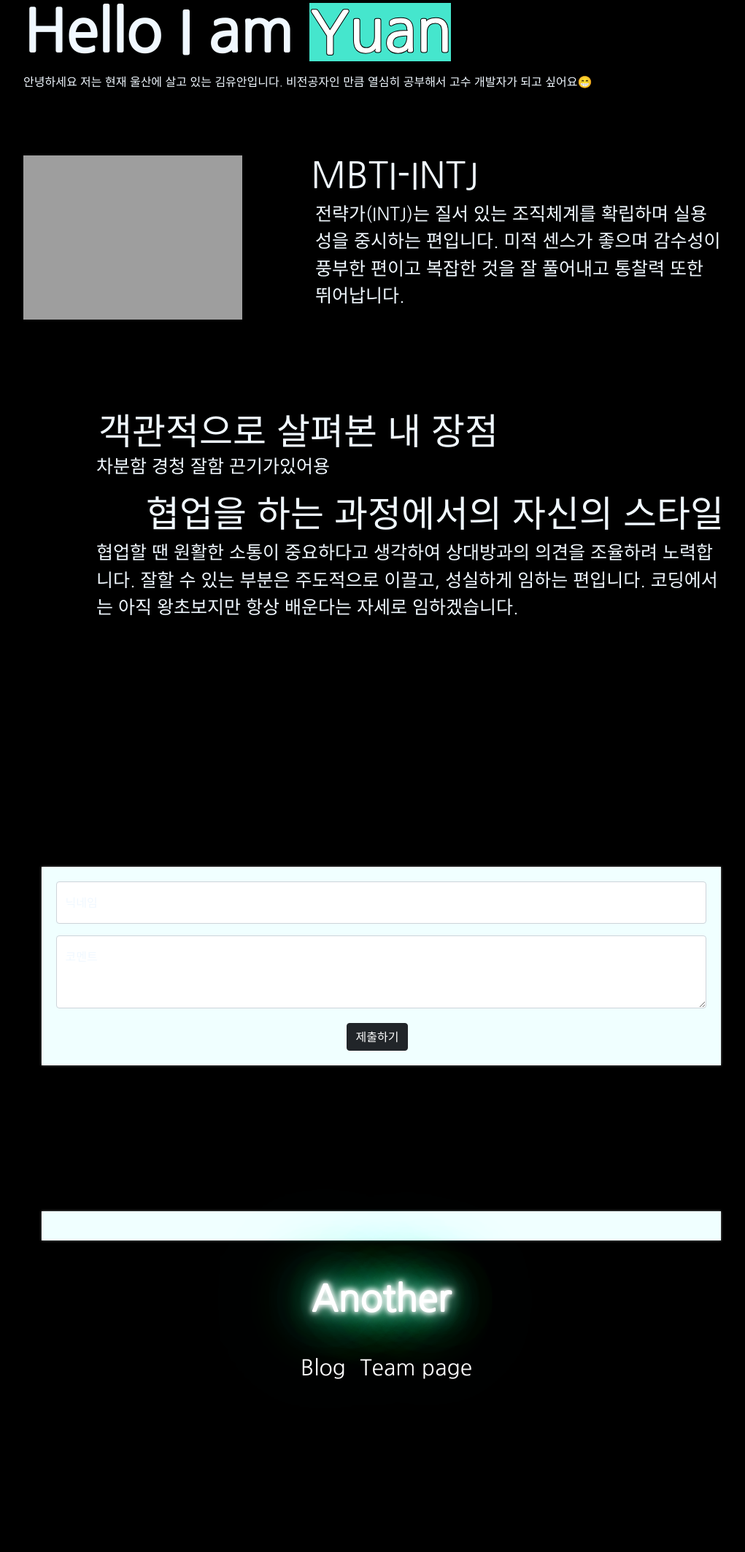
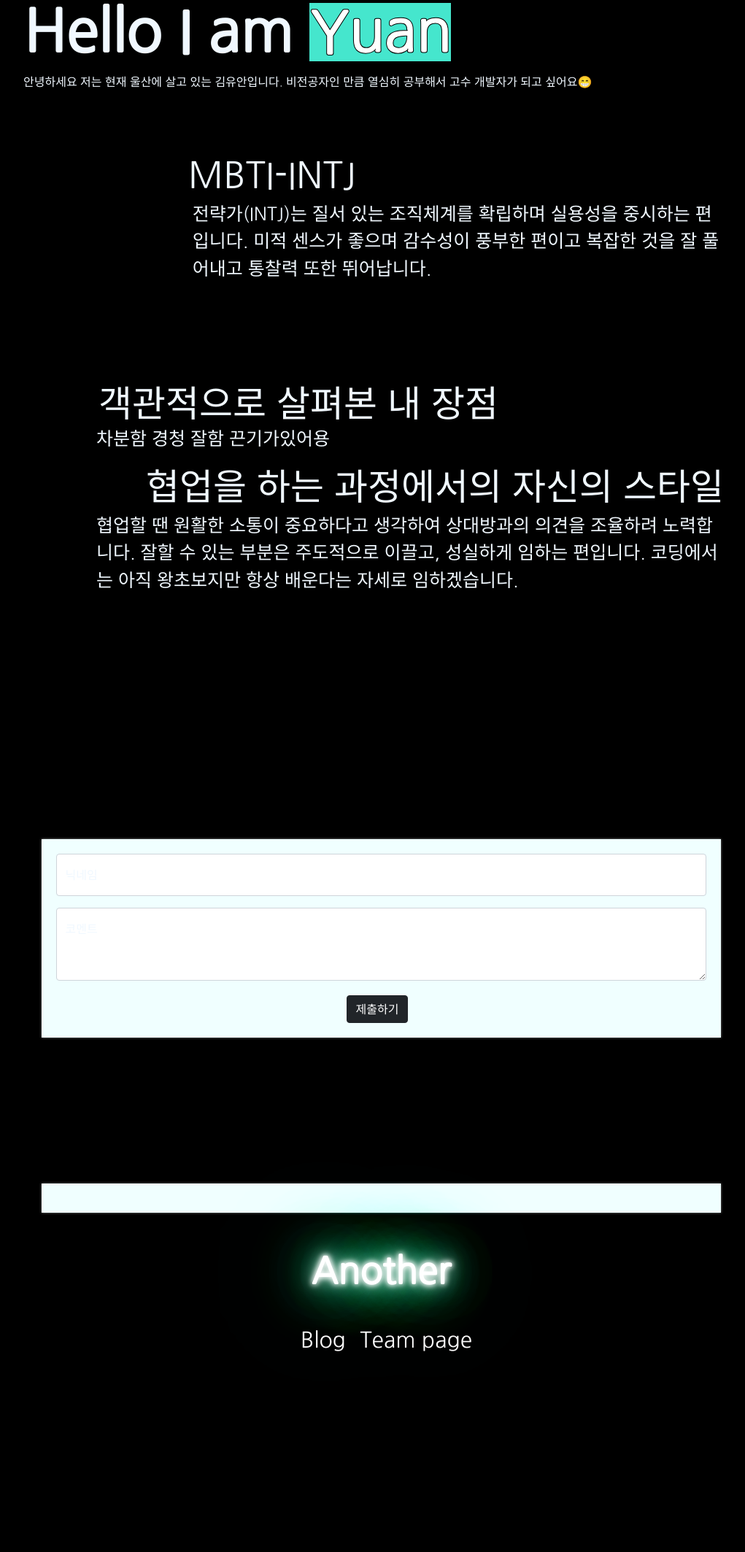
Before and after one commit to 2sel/7team.github.io, a Flask app: template templates/intro/yuan.html in a window 1280 px wide. Shown: the part 187-2314 px from the top of the page at 73% size, without its empty margins (118-1139 px from the left). After the commit the page ends 2039 px from the top, so only its background shows below. Run offline with Flask 2, Linux system fonts and the light colour scheme; the template is opened without the code that fills it, so the values that code supplies are empty; grey boxes are pictures that could not be loaded.

Commit message:
Update yuan.html

```diff
--- a/templates/intro/yuan.html
+++ b/templates/intro/yuan.html
@@ -12,7 +12,7 @@
     crossorigin="anonymous"></script>
   <title>개인페이지</title>
 
-  <link rel="stylesheet" type="text/css" href="yuan.css">
+  <link rel="stylesheet" type="text/css" href="./../../static/intro/yuan.css">
 
   <link rel="preconnect" href="https://fonts.googleapis.com">
   <link rel="preconnect" href="https://fonts.gstatic.com" crossorigin>
@@ -33,7 +33,7 @@
 
     <div class="main">
       <div class="Information">
-        <img class="info-img" id="my-img" src="Yuan.png">
+        <img class="info-img" id="my-img" src=""./../../static/intro/Yuan.png"">
         <div class="Information-info">
           <h3 class="Information-name" id="name1">MBTI-INTJ</h3>
           <p class="Information-comment" id="commnet1">전략가(INTJ)는 질서 있는 조직체계를 확립하며 실용성을 중시하는 편입니다. 미적 센스가 좋으며 감수성이 풍부한
```
